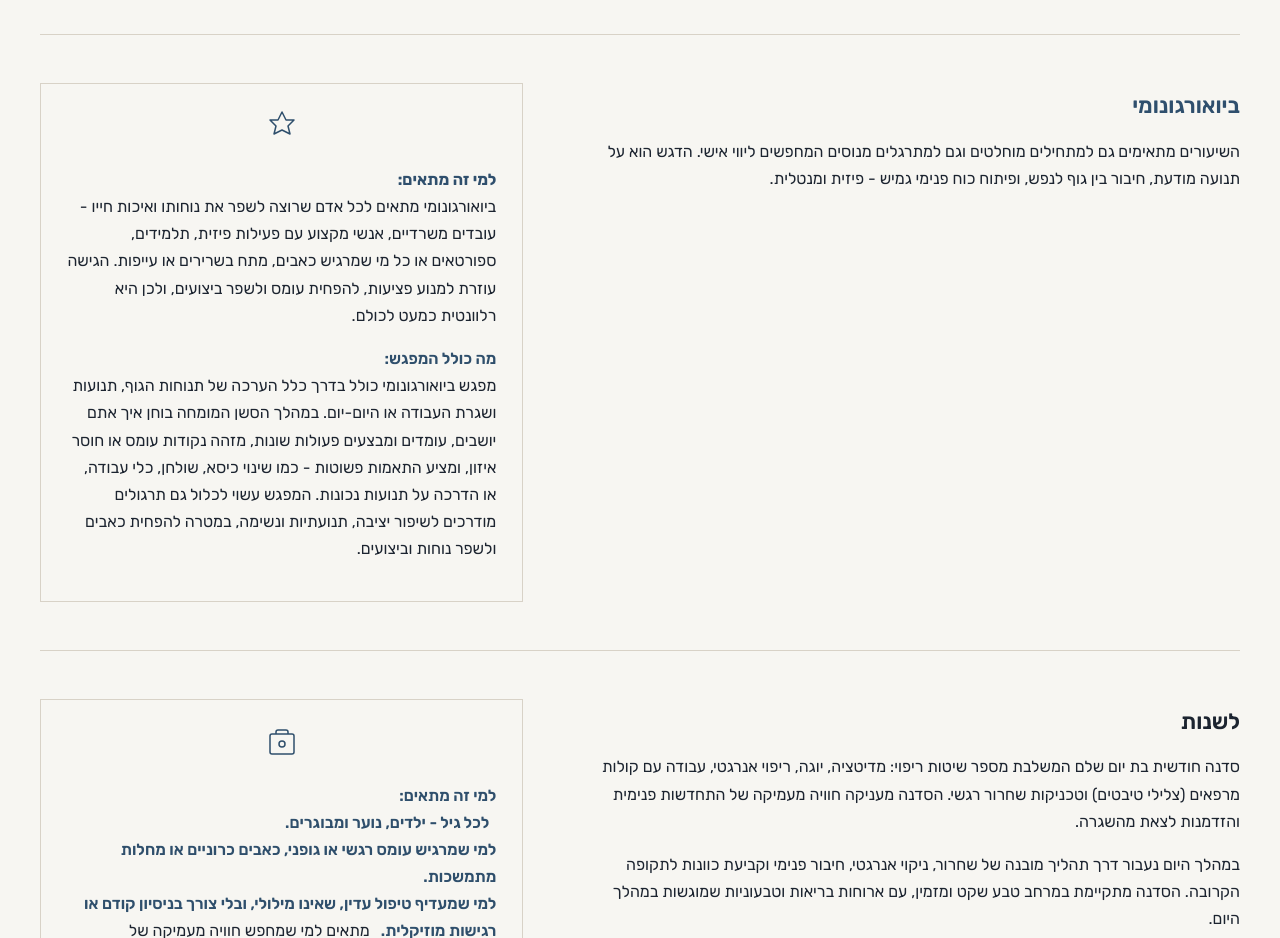
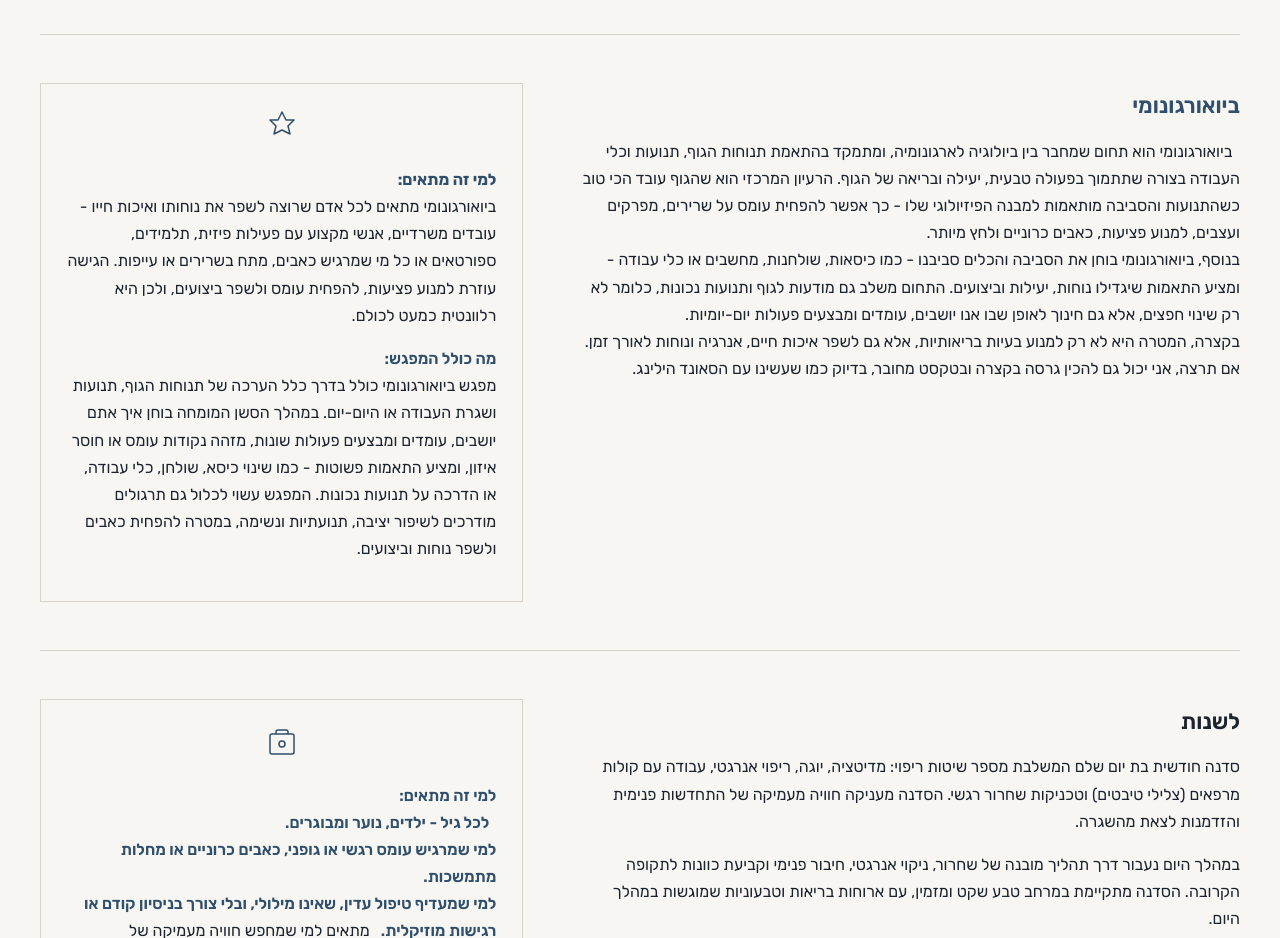
Before and after one commit to slipwoker/zappy-website-8adfbab4-27e0-480b-91bc-b8491be47ed3, a plain HTML site: page services.html in a window 1280 px wide. Shown: the part 2240-3178 px from the top of the page. Drawn offline with Linux system fonts and the light colour scheme; no server answers.

```diff
--- a/services.html
+++ b/services.html
@@ -830,7 +830,10 @@
 
 </font></h3>
 
-          <p>השיעורים מתאימים גם למתחילים מוחלטים וגם למתרגלים מנוסים המחפשים ליווי אישי. הדגש הוא על תנועה מודעת, חיבור בין גוף לנפש, ופיתוח כוח פנימי גמיש - פיזית ומנטלית.</p>
+          <p>&nbsp; ביואורגונומי הוא תחום שמחבר בין ביולוגיה לארגונומיה, ומתמקד בהתאמת תנוחות הגוף, תנועות וכלי העבודה בצורה שתתמוך בפעולה טבעית, יעילה ובריאה של הגוף. הרעיון המרכזי הוא שהגוף עובד הכי טוב כשהתנועות והסביבה מותאמות למבנה הפיזיולוגי שלו - כך אפשר להפחית עומס על שרירים, מפרקים ועצבים, למנוע פציעות, כאבים כרוניים ולחץ מיותר.<br>
+בנוסף, ביואורגונומי בוחן את הסביבה והכלים סביבנו - כמו כיסאות, שולחנות, מחשבים או כלי עבודה - ומציע התאמות שיגדילו נוחות, יעילות וביצועים. התחום משלב גם מודעות לגוף ותנועות נכונות, כלומר לא רק שינוי חפצים, אלא גם חינוך לאופן שבו אנו יושבים, עומדים ומבצעים פעולות יום-יומיות.<br>
+בקצרה, המטרה היא לא רק למנוע בעיות בריאותיות, אלא גם לשפר איכות חיים, אנרגיה ונוחות לאורך זמן.<br>
+אם תרצה, אני יכול גם להכין גרסה בקצרה ובטקסט מחובר, בדיוק כמו שעשינו עם הסאונד הילינג.&nbsp;&nbsp;</p>
         </div>
         <div class="service-highlights">
           <div class="highlight-icon">
```
Also changed, not shown: public/services.html (+1 -1 lines), 3 other files.
